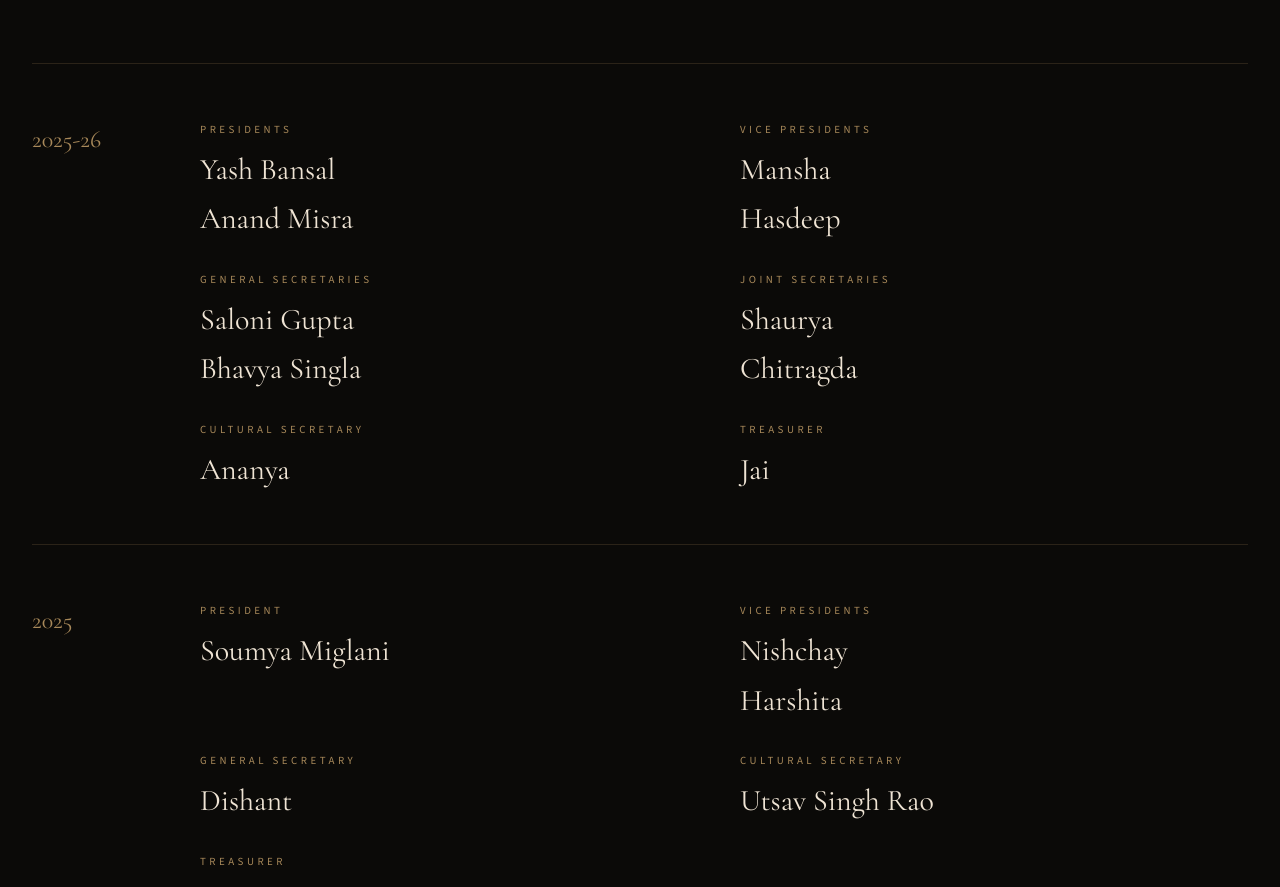
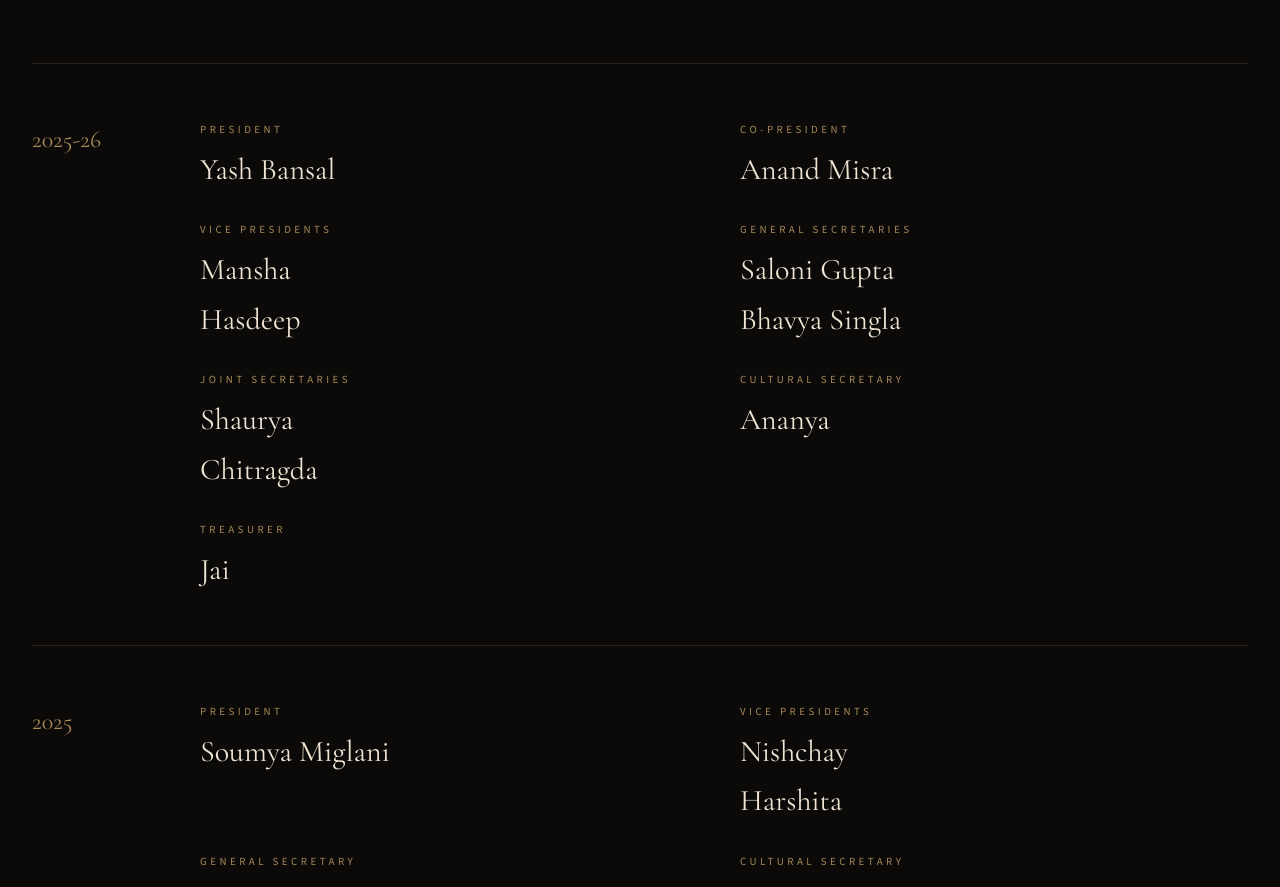
Before and after one commit to Faizaan-Alam/qaafila_bvp, a React (Vite) app: page / in a window 1280 px wide. Shown: the part 6964-7851 px from the top of the page. Built offline with nearby package versions, Linux system fonts and the light colour scheme.

Commit message:
Some few changes in name.

```diff
--- a/src/data/legacy.js
+++ b/src/data/legacy.js
@@ -35,7 +35,8 @@ export const legacy = [
   },
   {
     year: "2025-26",
-    presidents: [person("Yash Bansal"), person("Anand Misra")],
+    presidents: [person("Yash Bansal")],
+    coPresidents: [person("Anand Misra")],
     vicePresidents: [person("Mansha"), person("Hasdeep")],
     generalSecretaries: [person("Saloni Gupta"), person("Bhavya Singla")],
     jointSecretaries: [person("Shaurya"), person("Chitragda")],
```
